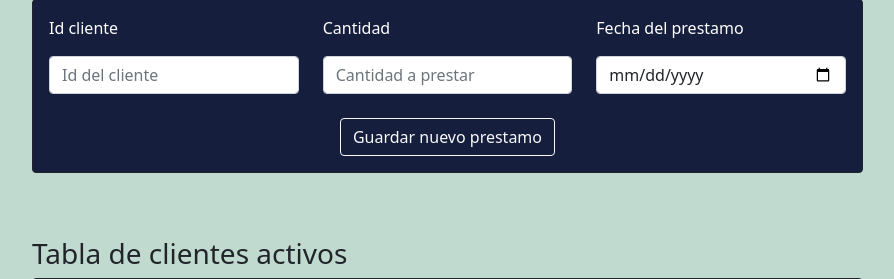
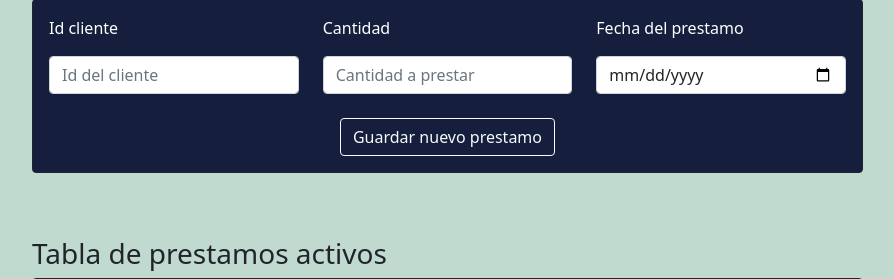
Before and after one commit to alexflores1524/Proyecto-NE-2021, a Flask app: page /prestamos.html in a window 1280 px wide. Shown: the part 549-828 px from the top of the page, without its empty margins (335-1229 px from the left). Run offline with Flask 2, Linux system fonts and the light colour scheme; the visitor is signed in with stand-in values (Sample User, id 1); data that the repository does not hold is empty; some libraries are stand-ins or nearby versions.

Commit message:
Correcion reportes

```diff
--- a/app.py
+++ b/app.py
@@ -443,10 +443,10 @@ def reporte_prestamos_imprimir():
             reportes = mycursor.fetchall()
             mycursor.close()
             if reportes:
-                return render_template('reporte_cobros.html', usuarioGlobal = session['usuarioIngresado'], reportes = reportes)
+                return render_template('reporte_prestamos.html', usuarioGlobal = session['usuarioIngresado'], reportes = reportes)
             else:
                 reportes = ('','','','','','','','')
-                return render_template('reporte_cobros.html', usuarioGlobal = session['usuarioIngresado'], reportes = reportes)
+                return render_template('reporte_prestamos.html', usuarioGlobal = session['usuarioIngresado'], reportes = reportes)
         else:
             return redirect(url_for('reportes'))
     else:
--- a/templates/prestamos.html
+++ b/templates/prestamos.html
@@ -123,7 +123,7 @@
     <div class="row">
       <div class="col-3"></div>
       <div class="col-9 mt-5">
-        <h3>Tabla de clientes activos</h3>
+        <h3>Tabla de prestamos activos</h3>
         <div class="p-3 border border-dark rounded">
         <table class="table table-hover">
             <thead>
```
